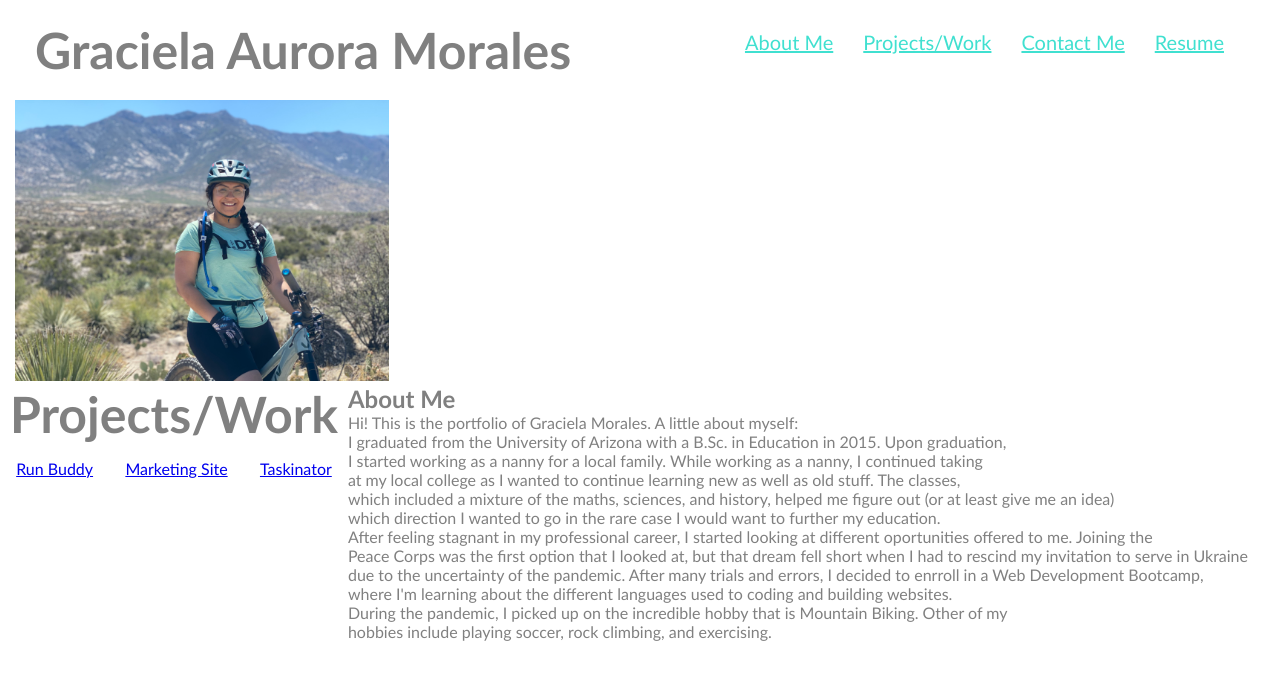
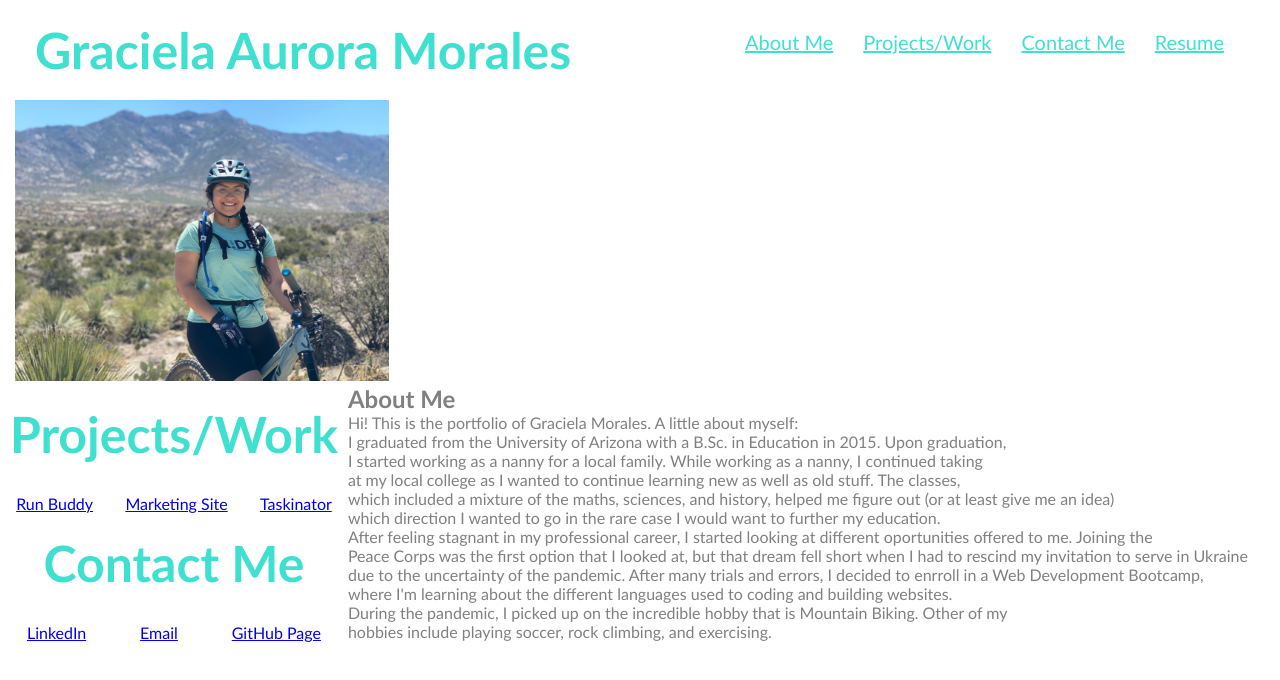
Before and after one commit to gracielamorales/ProfessionalPortfolio, a plain HTML site: page index.html in a window 1280 px wide. Drawn offline with Linux system fonts and the light colour scheme.

Commit message:
added all links

```diff
--- a/assets/css/style.css
+++ b/assets/css/style.css
@@ -28,6 +28,7 @@ header {
 }
 
 header h1 {
+    color: var(--secondary-color);
     font-size: 50px;
     margin: 0;
 
@@ -74,6 +75,9 @@ header nav ul li a {
 .section-title {
     text-align: center;
     font-size: 50px;
+    margin-top: 20px;
+    margin-bottom: 30px;
+    color: var(--secondary-color);
 }
 
 .projects-list {
@@ -82,3 +86,12 @@ header nav ul li a {
     justify-content: space-around;
     margin-top: 15px;
 }
+/* section-projects end*/
+
+/* contact info*/
+.contact-links {
+    align-items: baseline;
+    display: flex;
+    margin-top: 15px;
+    justify-content: space-around;
+}
--- a/index.html
+++ b/index.html
@@ -77,6 +77,27 @@
                     </div>
                 </div>
             </section>
+
+            <!-- contact me -->
+            <section id="contact-info" class="contact">
+                <div>
+                    <h2 class="section-title">
+                        Contact Me
+                    </h2>
+                </div>
+                <!-- links to my contact information -->
+                <div class="contact-links">
+                    <div>
+                        <a href="https://www.linkedin.com/in/graciela-morales-a01a2aa2/" title="Linked In"> LinkedIn</a>
+                    </div>
+                    <div>
+                        <a href="mailto: gracielamorales@email.arizona.edu"> Email</a>
+                    </div>
+                    <div>
+                        <a href="https://github.com/gracielamorales" title= "GitHub"> GitHub Page</a>
+                    </div>
+                </div>
+            </section>
         </main>
 
         <!-- footer -->
```
